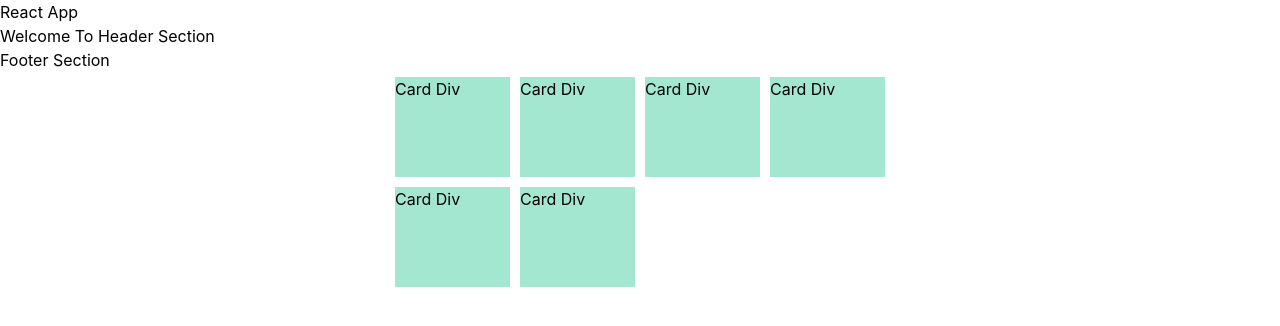
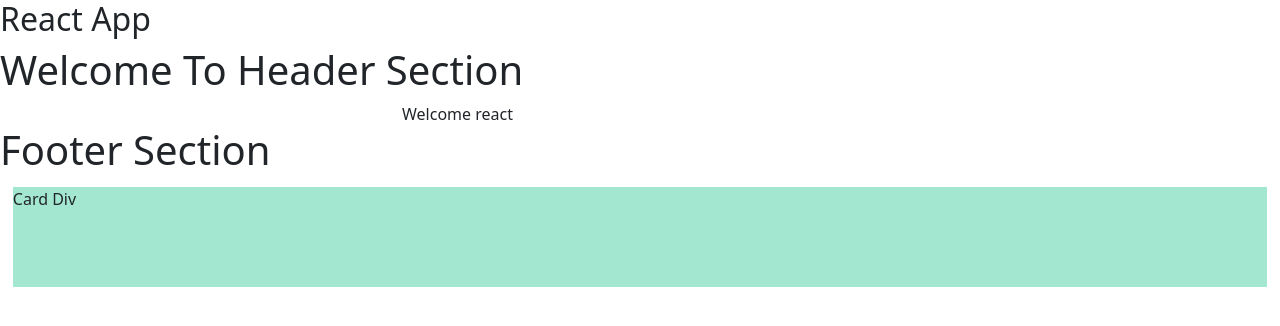
Before and after one commit to Harsimran141/ReactPractice, a React (Vite) app in the folder SecondApp/: page / in a window 1280 px wide. Shown: the top 326 px of the page. Built offline with nearby package versions, Linux system fonts and the light colour scheme.

Commit message:
feat: add Bootstrap and React-Bootstrap dependencies, update App and main components for improved layout

```diff
--- a/SecondApp/package.json
+++ b/SecondApp/package.json
@@ -11,7 +11,9 @@
   },
   "dependencies": {
     "@tailwindcss/vite": "^4.3.3",
+    "bootstrap": "^5.3.8",
     "react": "^19.2.8",
+    "react-bootstrap": "^2.10.10",
     "react-dom": "^19.2.8",
     "tailwindcss": "^4.3.3"
   },
--- a/SecondApp/src/App.jsx
+++ b/SecondApp/src/App.jsx
@@ -1,21 +1,24 @@
 import Footer from "./Footer";
 import Header from "./Header";
-
+import {Col, Container, Row} from 'react-bootstrap'
 const App = () => {
 
   return (
     <div>
       {/* <h1>React App</h1> */}
       <Header/>
-      <Footer/>
-      <div className="row">
-       <Card />
-       <Card />
-       <Card />
-       <Card />
-       <Card />
-       <Card />
-      </div>
+<Container fluid>
+
+<Container>
+  <Row>
+    <Col className="col-12">
+    Welcome react
+    </Col>
+  </Row>
+</Container>
+</Container>
+       <Footer/>
+       <Card/>
 </div>
   )
 };
```
Also changed, not shown: SecondApp/src/main.jsx (+10 -7 lines), 1 other file (tests, documents, lock files or other folders).
